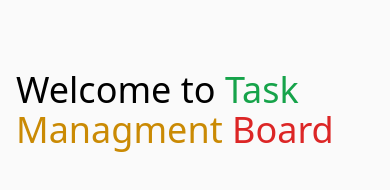
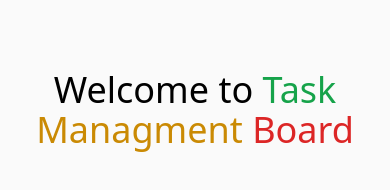
Before and after one commit to jknezevic1712/TMB, a Next.js app: page / in a window 390 px wide. Shown: the part 228-418 px from the top of the page. Built offline with nearby package versions, Linux system fonts and the light colour scheme; no server answers.

Commit message:
Welcome page text center style applied and add new task dialog max width adjusted.

```diff
--- a/src/components/molecules/dialog/index.tsx
+++ b/src/components/molecules/dialog/index.tsx
@@ -34,7 +34,7 @@
     <DialogPrimitive.Content
       ref={ref}
       className={cn(
-        "bg-background fixed left-[50%] top-[50%] z-50 grid w-full max-w-lg translate-x-[-50%] translate-y-[-50%] gap-4 border p-6 shadow-lg duration-200 data-[state=open]:animate-in data-[state=closed]:animate-out data-[state=closed]:fade-out-0 data-[state=open]:fade-in-0 data-[state=closed]:zoom-out-95 data-[state=open]:zoom-in-95 data-[state=closed]:slide-out-to-left-1/2 data-[state=closed]:slide-out-to-top-[48%] data-[state=open]:slide-in-from-left-1/2 data-[state=open]:slide-in-from-top-[48%] sm:rounded-lg md:w-full",
+        "bg-background fixed left-[50%] top-[50%] z-50 grid w-full max-w-xs translate-x-[-50%] translate-y-[-50%] gap-4 border p-6 shadow-lg duration-200 data-[state=open]:animate-in data-[state=closed]:animate-out data-[state=closed]:fade-out-0 data-[state=open]:fade-in-0 data-[state=closed]:zoom-out-95 data-[state=open]:zoom-in-95 data-[state=closed]:slide-out-to-left-1/2 data-[state=closed]:slide-out-to-top-[48%] data-[state=open]:slide-in-from-left-1/2 data-[state=open]:slide-in-from-top-[48%] sm:rounded-lg md:w-full md:max-w-lg",
         className,
       )}
       {...props}
--- a/src/components/templates/welcome/index.tsx
+++ b/src/components/templates/welcome/index.tsx
@@ -1,7 +1,7 @@
 export default function Welcome() {
   return (
     <div className="flex min-h-[500px] w-full items-center justify-center">
-      <h1 className="text-4xl">
+      <h1 className="text-center text-4xl">
         Welcome to <span className="text-green-600">Task</span>{" "}
         <span className="text-yellow-600">Managment</span>{" "}
         <span className="text-red-600">Board</span>
```
